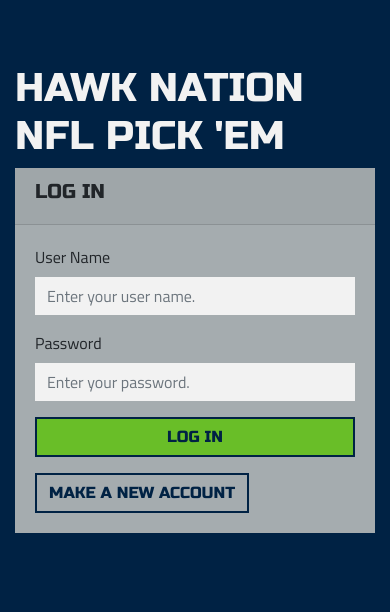
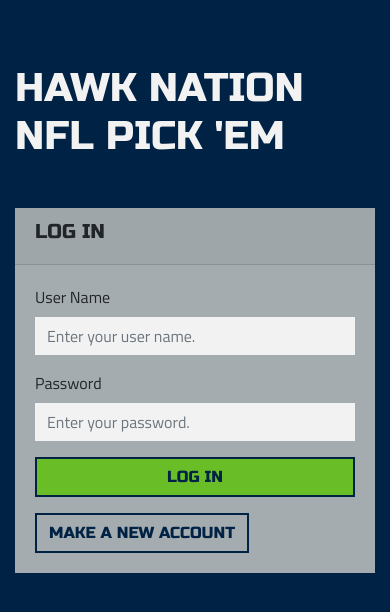
Before and after one commit to Chris-Fortier/pickem, a React (Create React App) app in the folder client/: page / in a window 390 px wide. Shown: the top 612 px of the page. Built offline with nearby package versions, Linux system fonts and the light colour scheme.

Commit message:
use my own code for responsiveness of cards (#10)

```diff
--- a/client/src/components/pages/AccountSettings.js
+++ b/client/src/components/pages/AccountSettings.js
@@ -594,10 +594,8 @@
       return (
          <>
             <NavBar parentProps={this.props} />
-            <div className="container">
-               <div className="row">
-                  <div className="col col-md-8 offset-md-2 col-xl-6 offset-xl-3">
-                     <div className="card mt-5 mb-5">
+            <div className="my-container">
+               <div className="my-card">
                   <div className="card-header">
                      <h2>
                         Account Settings
@@ -625,8 +623,6 @@
                   </div>
                </div>
             </div>
-               </div>
-            </div>
          </>
       );
    }
--- a/client/src/components/pages/Landing.js
+++ b/client/src/components/pages/Landing.js
@@ -150,7 +150,7 @@
 
    renderLogin() {
       return (
-         <div className="card mb-5">
+         <div className="my-card">
             <div className="card-header">
                <h5>Log In</h5>
             </div>
@@ -215,7 +215,7 @@
 
    renderSignup() {
       return (
-         <div className="card mb-5">
+         <div className="my-card">
             <div className="card-header">
                <h5>Sign Up</h5>
             </div>
@@ -315,9 +315,7 @@
 
    render() {
       return (
-         <div className="container">
-            <div className="row">
-               <div className="col col-md-8 offset-md-2 col-xl-6 offset-xl-3">
+         <div className="my-container">
             <h1>
                Hawk Nation
                <br />
@@ -326,8 +324,6 @@
             {/* render component based on what mode we are in */}
             {this.state.mode === "log-in" && this.renderLogin()}
             {this.state.mode === "sign-up" && this.renderSignup()}
-               </div>
-            </div>
          </div>
       );
    }
--- a/client/src/components/pages/MyPicks.js
+++ b/client/src/components/pages/MyPicks.js
@@ -39,10 +39,8 @@
       return (
          <>
             <NavBar parentProps={this.props} />
-            <div className="container">
-               <div className="row">
-                  <div className="col col-md-8 offset-md-2 col-xl-6 offset-xl-3">
-                     <div className="card mt-5 mb-5">
+            <div className="my-container">
+               <div className="my-card">
                   <div className="card-header">
                      <h2>
                         My Picks For&nbsp;
@@ -56,9 +54,9 @@
                   </div>
                   <div className="card-body">
                      <p>
-                              Each pick is saved as soon as it is selected. You
-                              can change your pick for a game as many times as
-                              you want until the game starts.
+                        Each pick is saved as soon as it is selected. You can
+                        change your pick for a game as many times as you want
+                        until the game starts.
                      </p>
                      {this.props.myPicks.map((pick) => {
                         if (pick.game_at > rollingDate + 43200000) {
@@ -77,10 +75,7 @@
                               {renderTime && <br />}
                               {renderDate && (
                                  <h5 align="center">
-                                          {toDisplayDate(
-                                             pick.game_at,
-                                             "EEE MMM dd"
-                                          )}
+                                    {toDisplayDate(pick.game_at, "EEE MMM dd")}
                                  </h5>
                               )}
                               {renderTime && (
@@ -92,8 +87,6 @@
                            </span>
                         );
                      })}
-                        </div>
-                     </div>
                   </div>
                </div>
             </div>
--- a/client/src/components/pages/Standings.js
+++ b/client/src/components/pages/Standings.js
@@ -17,10 +17,8 @@
       return (
          <>
             <NavBar parentProps={this.props} />
-            <div className="container">
-               <div className="row">
-                  <div className="col col-md-8 offset-md-2 col-xl-6 offset-xl-3">
-                     <div className="card mt-5 mb-5">
+            <div className="my-container">
+               <div className="my-card">
                   <div className="card-header">
                      <h2>
                         {this.props.groupSeasonWeek.season}
@@ -28,16 +26,15 @@
                         {get_week_or_season_text(
                            this.props.groupSeasonWeek.week,
                            this.props.groupSeasonWeek.season
-                              )}
-                              <br />
+                        )}{" "}
                         Standings
                      </h2>
                      {this.props.groupSeasonWeek.week !== "%" && (
                         <p>
                            These are standings for week{" "}
-                                 {this.props.groupSeasonWeek.week} only. To see
-                                 the standings for the entire season, choose
-                                 "Season" in the week dropdown.
+                           {this.props.groupSeasonWeek.week} only. To see the
+                           standings for the entire season, choose "Season" in
+                           the week dropdown.
                         </p>
                      )}
                   </div>
@@ -53,18 +50,15 @@
                               <th style={{ textAlign: "right" }}>PB</th>
                            </tr>
                            {this.props.standings.map((user) => {
-                                    const initials =
-                                       user.initials.toUpperCase();
+                              const initials = user.initials.toUpperCase();
                               return (
                                  <tr
                                     key={uuid.v4()}
                                     className={classnames({
-                                             "new-standings-rank":
-                                                user.is_new_rank,
+                                       "new-standings-rank": user.is_new_rank,
                                        "this-user-standings":
                                           user.team_name ===
-                                                this.props.currentUser
-                                                   .team_name,
+                                          this.props.currentUser.team_name,
                                     })}
                                  >
                                     <td>{user.rank}</td>
@@ -80,8 +74,7 @@
                                                    style={{
                                                       width: "20px",
                                                       height: "20px",
-                                                            position:
-                                                               "relative",
+                                                      position: "relative",
                                                       top: "-2px",
                                                    }}
                                                 />
@@ -104,8 +97,6 @@
                   </div>
                </div>
             </div>
-               </div>
-            </div>
          </>
       );
    }
--- a/client/src/style/style.scss
+++ b/client/src/style/style.scss
@@ -35,6 +35,28 @@
 .btn {
    border-radius: 0;
    border: none;
+}
+
+.center-children {
+   display: flex;
+   justify-content: center;
+}
+
+.my-container {
+   max-width: 530px;
+   margin-left: auto;
+   margin-right: auto;
+   padding-left: 15px;
+   padding-right: 15px;
+}
+
+.my-card {
+   // max-width: 500px;
+   // margin-left: 15px;
+   // margin-right: 15px;
+   margin-top: 48px;
+   margin-bottom: 48px;
+   background: $gray;
 }
 
 .btn-primary {
```
Lines whose indentation alone changed are shown as unchanged.
